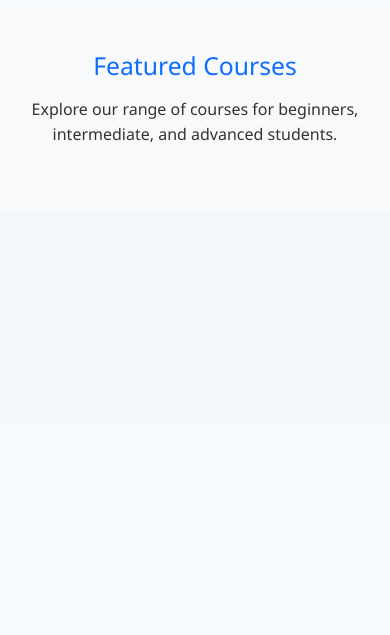
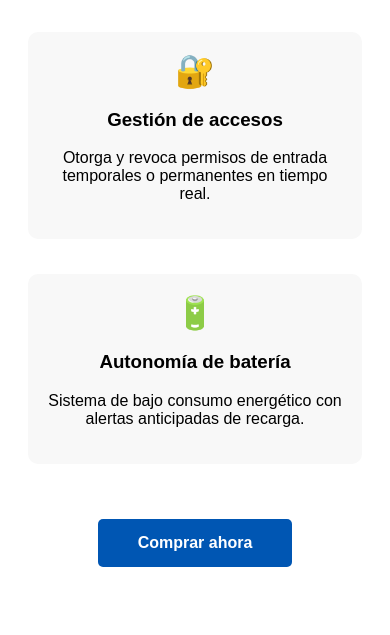
Before and after one commit to tngtec/CourseSaas, a PHP site: page / in a window 390 px wide. Shown: the part 419-1054 px from the top of the page. Before the commit the page ends 562 px from the top, so only its background shows below. Run offline with PHP 8.4, Linux system fonts and the light colour scheme.

```diff
--- a/index.html
+++ b/index.html
@@ -1,52 +1,106 @@
-
 <!DOCTYPE html>
-<html lang="en">
+<html lang="es">
 <head>
   <meta charset="UTF-8">
   <meta name="viewport" content="width=device-width, initial-scale=1">
-  <title>English for Future</title>
-  <link href="https://cdn.jsdelivr.net/npm/bootstrap@5.3.0/dist/css/bootstrap.min.css" rel="stylesheet">
-  <link rel="stylesheet" href="styles.css"> <!-- Aquí va tu toque personalizado -->
-</head>
-<body>
-  <!-- Header -->
-  <nav class="navbar navbar-expand-lg navbar-dark bg-primary">
-    <div class="container-fluid">
-      <a class="navbar-brand fw-bold" href="#">ENGLISH FOR FUTURE</a>
-      <button class="navbar-toggler" type="button" data-bs-toggle="collapse" data-bs-target="#navbarNav">
-        <span class="navbar-toggler-icon"></span>
-      </button>
-      <div class="collapse navbar-collapse" id="navbarNav">
-        <ul class="navbar-nav ms-auto">
-          <li class="nav-item"><a class="nav-link" href="#">Courses</a></li>
-          <li class="nav-item"><a class="nav-link" href="#">About</a></li>
-          <li class="nav-item"><a class="nav-link" href="#">Contact</a></li>
-          <li class="nav-item"><a class="nav-link" href="login.php">Log in</a></li>
-        </ul>
-      </div>
+  <title>AYR</title>
+ </head>
+ <body>
+<section class="ayr-comps-section">
+   <h2 class="ayr-headline">Descubre la nueva AYR Pass Lite</h2>
+  <div class="ayr-comps-container">
+       <!-- Ventaja 1 -->
+    <div class="ayr-comp-card">
+          <div class="ayr-icon">📱</div>
+            <h3>Apertura móvil</h3>
+    <p>Controla el acceso a tu hogar directamente desde tu smartphone con la app  inteligente.</p>
     </div>
-  </nav>
+
+    <!-- Ventaja 2 -->
+    <div class="ayr-comp-card">
+       <div class="ayr-icon">🔐</div>
+         <h3>Gestión de accesos</h3>
+        <p>Otorga y revoca permisos de entrada temporales o permanentes en tiempo real.</p>
+    </div>
+
+    <!-- Ventaja 3 -->
+  <div class="ayr-comp-card">
+      <div class="ayr-icon">🔋</div>
+       <h3>Autonomía de batería</h3>
+       <p>Sistema de bajo consumo energético con alertas anticipadas de recarga.</p>
+    </div>
+  </div>
+
+  <div class="ayr-cta-wrapper">
+     <a href="#" class="btn-ayr-custom">Comprar ahora</a>
+ </div>
+</section>
 
 
 
-      <!-- Columna de imagen -->
-<div class="col-lg-6 mb-4 mb-lg-0">
-  <h1 class="display-4 fw-bold">Learn English Online</h1>
-  <p class="lead">Improve your English skills with our online courses for all levels.</p>
-  <div class="btn-with-image mt-3">
-    <a href="#" class="btn btn-warning btn-lg">Get Started</a>
-    <img src="img/laptop.png" class="laptop-img" alt="Laptop">
-  </div>
-</div>
+<!-- ESTILOS CSS -->
+<style>
+  .ayr-comps-section {
+    padding: 60px 20px;
+    text-align: center;
+    font-family: sans-serif;
+  }
 
-  <!-- Featured Section -->
-  <section class="py-5 bg-body-tertiary text-center">
-    <div class="container">
-      <h2 class="mb-3 text-primary">Featured Courses</h2>
-      <p>Explore our range of courses for beginners, intermediate, and advanced students.</p>
-    </div>
-  </section>
+  .ayr-headline {
+    margin-bottom: 40px;
+    font-size: 2rem;
+  }
 
-  <script src="https://cdn.jsdelivr.net/npm/bootstrap@5.3.0/dist/js/bootstrap.bundle.min.js"></script>
+  /* Contenedor principal con Flexbox */
+  .ayr-comps-container {
+    display: flex;
+    justify-content: space-between;
+    gap: 20px;
+    max-width: 1000px;
+    margin: 0 auto 40px auto;
+  }
+
+
+  .ayr-comp-card {
+    flex: 1; /* Cada columna ocupa el mismo ancho */
+    padding: 20px;
+    background: #f8f8f8;
+    border-radius: 10px;
+  }
+
+  .ayr-icon {
+    font-size: 2rem;
+    margin-bottom: 10px;
+  }
+
+  /* Botón personalizado */
+  .btn-ayr-custom {
+    display: inline-block;
+    padding: 15px 40px;
+    background-color: #0056b3;
+    color: white;
+    text-decoration: none;
+    font-weight: bold;
+    border-radius: 5px;
+    transition: 0.3s;
+  }
+
+  .btn-ayr-custom:hover {
+    background-color: #003d82;
+  }
+
+  /* RESPONSIVE: Apilamiento vertical en móviles */
+  @media (max-width: 768px) {
+    .ayr-comps-container {
+      flex-direction: column; /* Cambia a vertical */
+    }
+
+    .ayr-comp-card {
+      margin-bottom: 15px;
+    }
+  }
+</style>
+
+
 </body>
 </html>
--- a/registrar.php
+++ b/registrar.php
@@ -11,7 +11,7 @@ $cedula  = $_POST['clave']; // Asegúrate de que en tu HTML el input de la cédu
 // $cedula_encriptada = password_hash($cedula, PASSWORD_DEFAULT);
 
 // 2. Preparar la consulta con los nombres exactos de tu BD (nombre, mail, cedula)
-$sql = "INSERT INTO alumnos (nombre, mail, cedula) VALUES (?, ?, ?)";
+$sql = "INSERT INTO usuarios (nombre, mail, cedula) VALUES (?, ?, ?)";
 $stmt = $conn->prepare($sql);
 
 // 3. Vincular las variables reales que definimos arriba
--- a/styleregistro.css
+++ b/styleregistro.css
@@ -25,7 +25,7 @@
     .link-login {
       font-size: 0.9rem;
       text-decoration: none;
-      color: #0d6efd;
+      color: #1048b8;
     }
     .link-login:hover {
       text-decoration: underline;
```
Also changed, not shown: alumnos.php (+9 -6 lines), controlador_login.php (+17 -3 lines), database.sql (added, +115 -0 lines), login.php (+11 -11 lines), style.css (+19 -22 lines), validadorLogin.js (+19 -17 lines), 1 other file.
